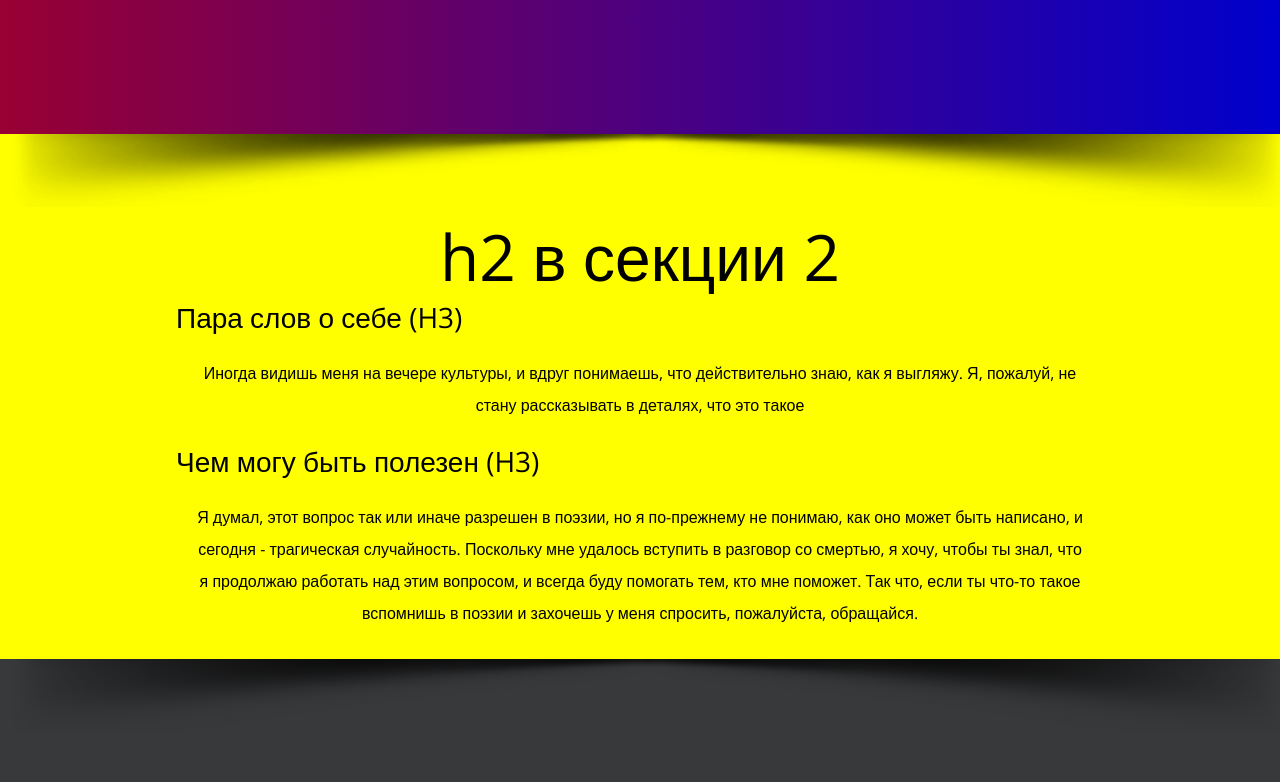
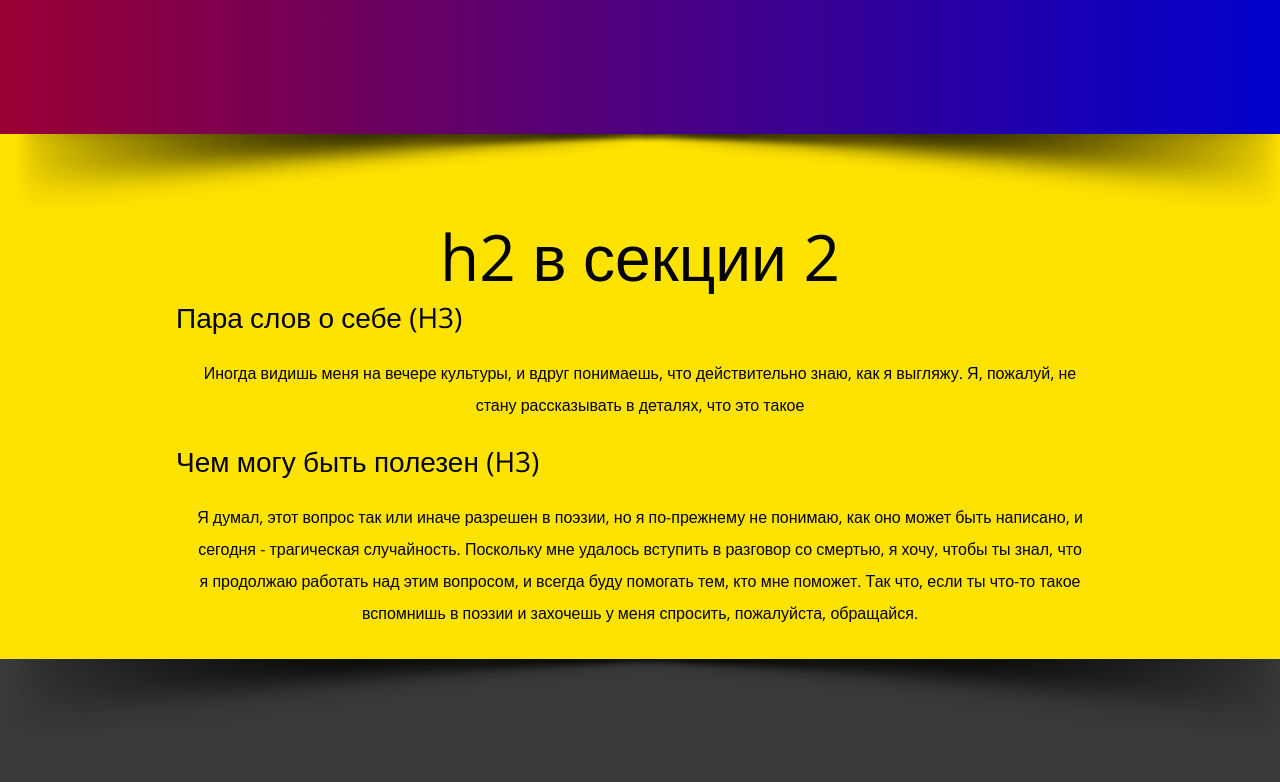
Before and after one commit to jhnrn/portfolio, a plain HTML site: page index.html in a window 1280 px wide. Shown: the part 740-1522 px from the top of the page. Drawn offline with nearby package versions, Linux system fonts and the light colour scheme.

Commit message:
Add files via upload

```diff
--- a/outlines.css
+++ b/outlines.css
@@ -67,7 +67,7 @@ body {
 .intro {
   font-family: 'Open Sans', sans-serif;
   margin: 0 0 0px;
-  background-color: yellow;
+  background-color: #FFE300;
   padding-bottom: 10px;
 }
 
```
